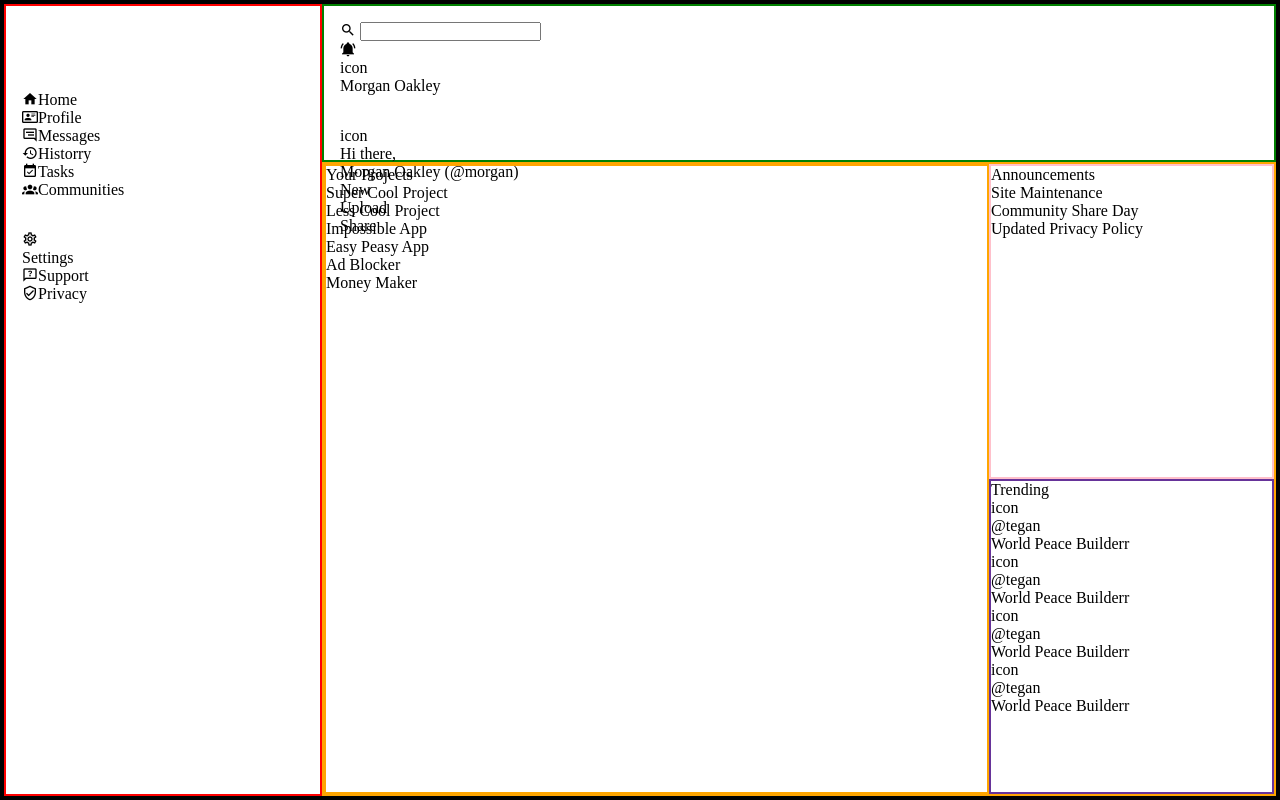
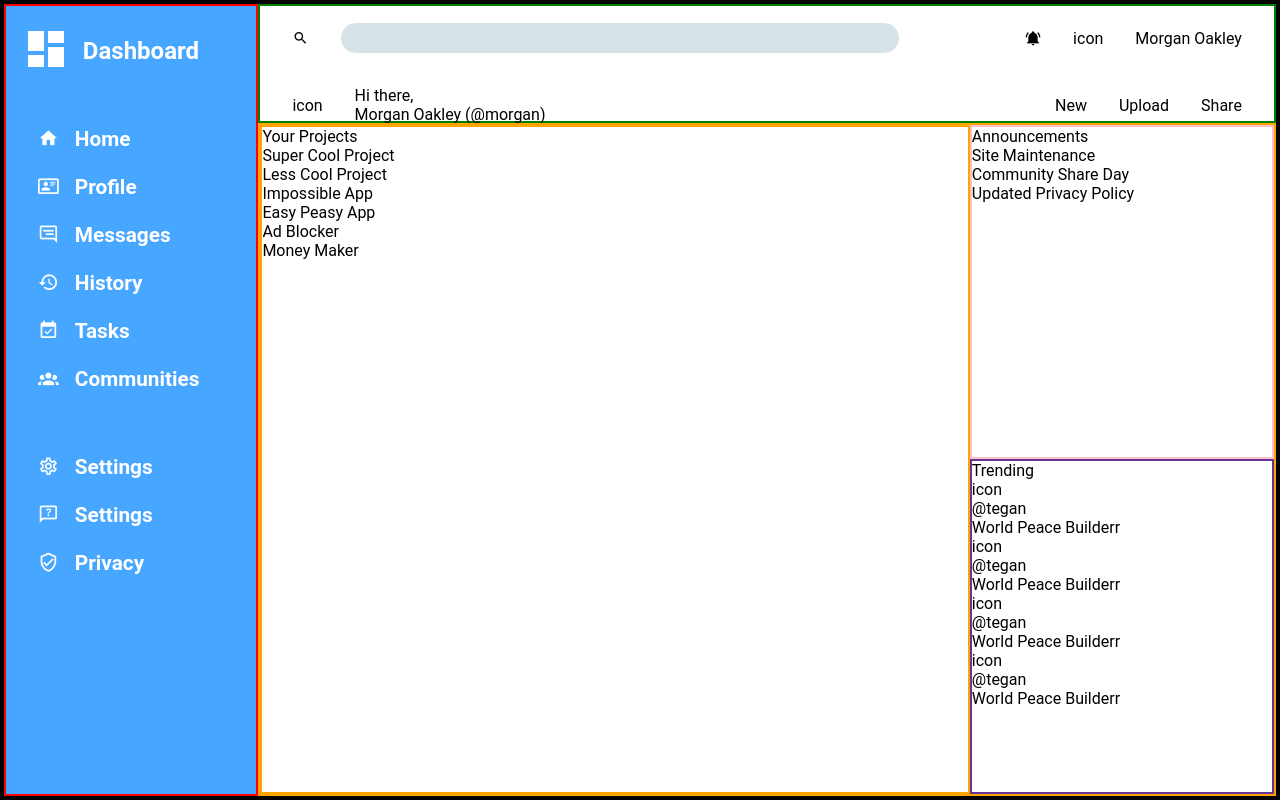
Before and after one commit to andreiraphel/admin-dashboard, a website: page index.html in a window 1280 px wide. Drawn offline with Linux system fonts and the light colour scheme.

Commit message:
finished navbar

```diff
--- a/index.html
+++ b/index.html
@@ -16,36 +16,48 @@
                     <div>Dashboard</div>
                 </div>
                 <div class="menu">
-                    <div class="home">
-                        <span class="mdi mdi-home">Home</span>
+                    <a>
+                        <div class="navbar-option home">
+                            <span class="mdi mdi-home"></span>
+                            <div>Home</div>
+                        </div>
+                    </a>
+                    <a>
+                        <div class="navbar-option profile">
+                        <span class="mdi mdi-card-account-details-outline"></span>
+                        <div>Profile</div>
                     </div>
-                    <div class="profile">
-                        <span class="mdi mdi-card-account-details-outline">Profile</span>
-                    </div>
-                    <div class="messages">
-                        <span class="mdi mdi-message-reply-text-outline">Messages</span>
-                    </div>
-                    <div class="history">
-                        <span class="mdi mdi-history">Historry</span>
-                    </div>
-                    <div class="tasks">
-                        <span class="mdi mdi-calendar-check">Tasks</span>
-                    </div>
-                    <div class="communities">
-                        <span class="mdi mdi-account-group">Communities</span>
-                    </div>
+                    </a>
+                    <a><div class="navbar-option messages">
+                        <span class="mdi mdi-message-reply-text-outline"></span>
+                        <div>Messages</div>
+                    </div></a>
+                    <a><div class="navbar-option history">
+                        <span class="mdi mdi-history"></span>
+                        <div>History</div>
+                    </div></a>
+                    <a><div class="navbar-option tasks">
+                        <span class="mdi mdi-calendar-check"></span>
+                        <div>Tasks</div>
+                    </div></a>
+                    <a><div class="navbar-option communities">
+                        <span class="mdi mdi-account-group"></span>
+                        <div>Communities</div>
+                    </div></a>
                 </div>
                 <div class="others">
-                    <div class="settings">
+                    <a><div class="navbar-option settings">
                         <span class="mdi mdi-cog-outline"></span>
                         <div>Settings</div>
-                    </div>
-                    <div class="support">
-                        <span class="mdi mdi-message-question-outline">Support</span>
-                    </div>
-                    <div class="privacy">
-                        <span class="mdi mdi-shield-check-outline">Privacy</span>
-                    </div>
+                    </div></a>
+                    <a><div class="navbar-option support">
+                        <span class="mdi mdi-message-question-outline"></span>
+                        <div>Settings</div>
+                    </div></a>
+                    <a><div class="navbar-option privacy">
+                        <span class="mdi mdi-shield-check-outline"></span>
+                        <div>Privacy</div>
+                    </div></a>
                 </div>
             </section>
 
@@ -55,7 +67,7 @@
                         <span class="mdi mdi-magnify"></span>
                         <input type="text">
                     </div>
-                    <div class="profile">
+                    <div class="header-profile">
                         <span class="mdi mdi-bell-ring"></span>
                         <div>icon</div>
                         <div class="profile-name">Morgan Oakley</div>
--- a/styles.css
+++ b/styles.css
@@ -2,13 +2,14 @@
     margin: 0;
     padding: 0;
     box-sizing: border-box;
+    font-family: Roboto, Oxygen, Ubuntu, Cantarell, 'Open Sans', 'Helvetica Neue', sans-serif;
 }
 
 
 .dashboard-container {
     display: grid;
-    grid-template-columns: repeat(4, 25%);
-    grid-template-rows: repeat(10, 10%);
+    grid-template-columns: repeat(10, 10%);
+    grid-template-rows: repeat(20, 5%);
     border: 4px solid black;
     height: 100vh;
 }
@@ -16,7 +17,7 @@
 /* ----------------------------------------------------------------- */
 
 .navbar{
-    grid-column: 1/2;
+    grid-column: 1/3;
     grid-row: 1/-1;
     border: 2px solid red;
 
@@ -24,34 +25,93 @@
     flex-direction: column;
     gap: 2rem;
     padding: 1rem;
+    background-color: rgb(71, 166, 255);
 }
 
 .navbar > .title {
-    font-size: 2rem;
     display: flex;
     justify-content: start;
     align-items: center;
+    gap: .8rem;
+}
+
+.navbar > .title > .mdi {
+    font-size: 3rem;
+}
+
+.navbar > .title > div {
+    font-size: 1.5rem;
+    font-weight: bold;
+}
+
+.menu, .others, .navbar > .title{
     color: white;
 }
+
+.menu, .others > .mdi {
+    font-size: 1.3rem;
+}
+
+.menu, .others {
+    display: flex;
+    flex-direction: column;
+    font-size: 1.3rem;
+    font-weight: bold;
+    gap: 1.5rem;
+    padding: 1rem;
+}
+
+.menu > a, .others > a {
+    text-decoration: none;
+    color: inherit;
+}
+
+.navbar-option {
+    display: flex;
+    gap: 1rem
+}
+
+
 
 /* ----------------------------------------------------------------- */
 
 .header{
-    grid-column: 2/-1;
-    grid-row: 1/3;
+    grid-column: 3/-1;
+    grid-row: 1/4;
     border: 2px solid green;
 
     display: flex;
     flex-direction: column;
+}
+
+.upper-header, .lower-header, .search-bar, .header-profile, .name, .header-options {
+    display: flex
+}
+
+.upper-header, .lower-header {
+    justify-content: space-between;
+    padding: 1rem 2rem;
+}
+
+.search-bar, .header-profile, .name, .header-options {
     gap: 2rem;
-    padding: 1rem;
+    justify-content: center;
+    align-items: center;
+}
+
+.search-bar > input {
+    height: 2rem;
+    width: 35rem;
+    background-color: rgb(213, 227, 233);
+    border: 1px solid white;
+    border-radius: 80px;
 }
 
 /* ----------------------------------------------------------------- */
 
 .body {
-    grid-column: 2/-1;
-    grid-row: 3/-1;
+    grid-column: 3/-1;
+    grid-row: 4/-1;
     border: 2px solid orange;
 
     display: grid;
```
